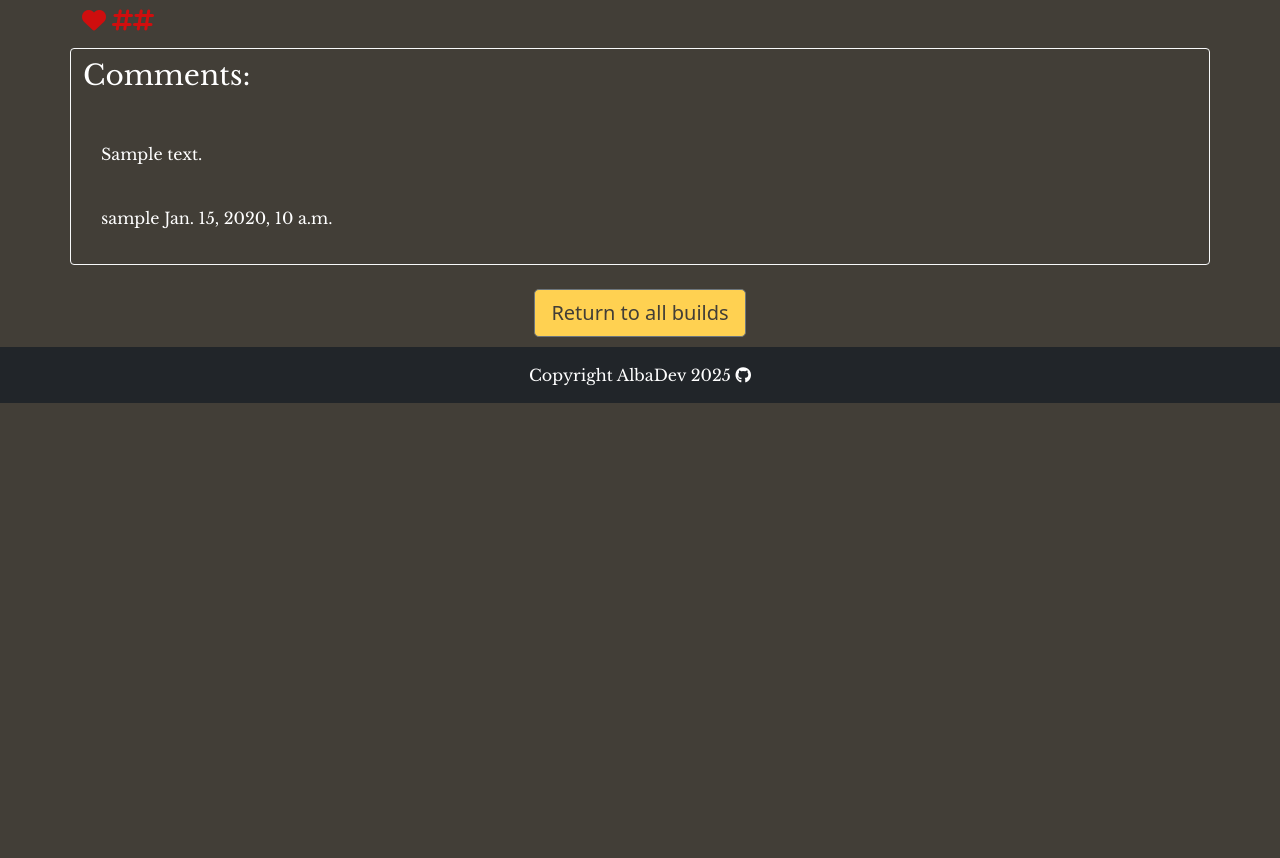
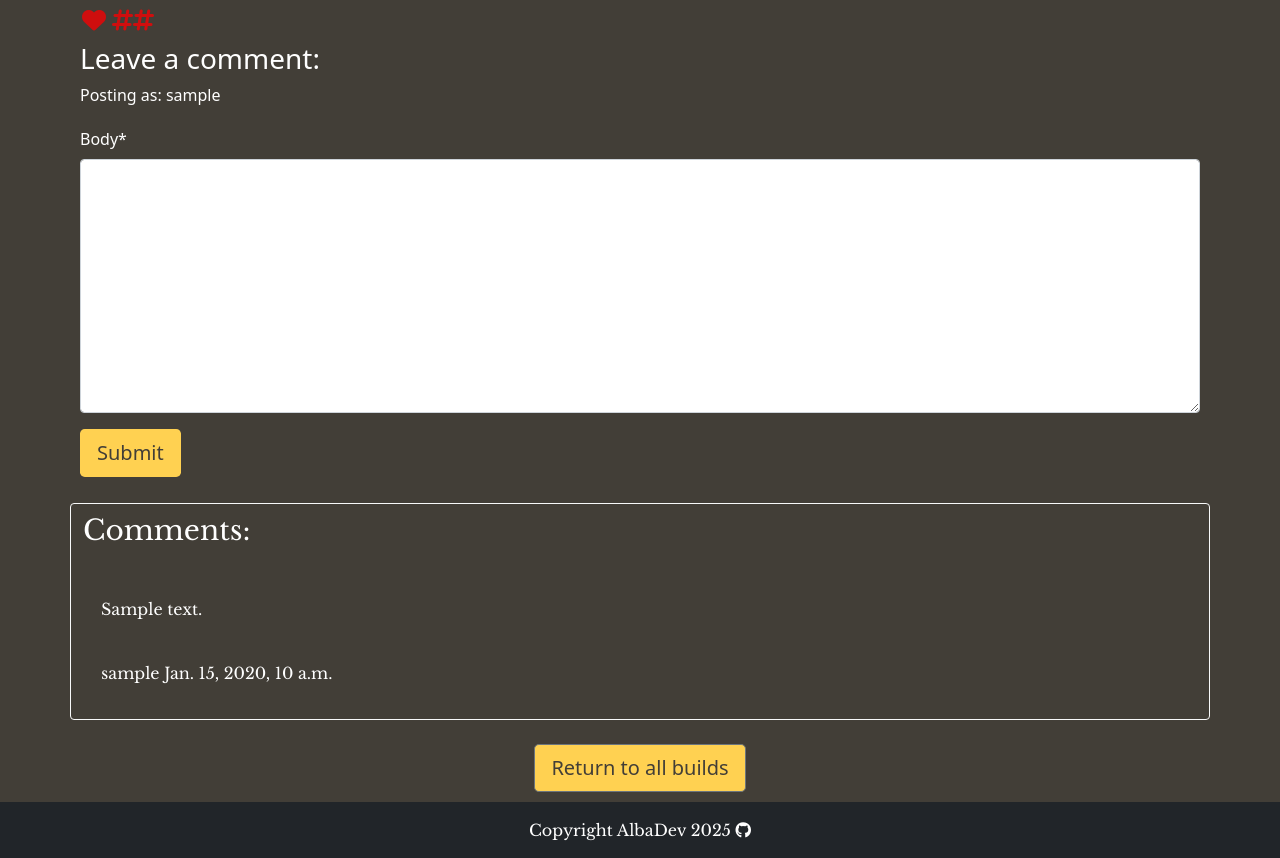
Before and after one commit to AlbaXIII/build.mt, a Django app: a page that uses bgbuild/templates/bgbuild/bgbuild_detail.html in a window 1280 px wide. Shown: the part 584-1442 px from the top of the page. Before the commit the page ends 987 px from the top, so only its background shows below. Run offline with Django 4.2, Linux system fonts and the light colour scheme; a user stored in the database is signed in; tables that the repository leaves empty hold one stand-in row (values such as "Sample post"); some libraries are stand-ins or nearby versions; some web fonts are replaced.

Commit message:
feat - add crispy comment form to build detail & test, add messages

```diff
--- /dev/null
+++ b/bgbuild/forms.py
@@ -0,0 +1,7 @@
+from .models import Bgcomment
+from django import forms
+
+class BgcommentForm(forms.ModelForm):
+    class Meta:
+        model = Bgcomment
+        fields = ('body',)
--- a/bgbuild/templates/bgbuild/bgbuild_detail.html
+++ b/bgbuild/templates/bgbuild/bgbuild_detail.html
@@ -1,6 +1,8 @@
 {% extends "base.html" %}
 
 {% load static %}
+
+{% load crispy_forms_tags %}
 
 {% block content %}
 
@@ -85,8 +87,23 @@
             </div>
         </div>
 
-
-
+        <div class="row justify-content-center">
+            <div class="card-body">
+                {% if user.is_authenticated %}
+                <h3>Leave a comment:</h3>
+                <p>Posting as: {{ user.username }}</p>
+                <form id="commentForm" method="post"
+                    style="margin-top: 1.2em;">
+                    {{ comment_form | crispy }}
+                    {% csrf_token %}
+                    <button id="submitButton" type="submit"
+                    class="btn btn-signup btn-lg comment-btn">Submit</button>
+                </form>
+                {% else %}
+                <p>Please register or login to leave a comment.</p>
+                {% endif %}
+            </div>
+        </div>
         <div class="row justify-content-center">
             <div class="card border-light mb-4 mt-3 comment-section">
                 <h3 class="comment-header">Comments:</h3>
--- a/bgbuild/views.py
+++ b/bgbuild/views.py
@@ -1,8 +1,10 @@
 from django.shortcuts import render, get_object_or_404
 from django.views import generic
+from django.contrib import messages
 from django.views.generic import CreateView, ListView, DeleteView, UpdateView
 from django.db.models import Q
 from .models import Bgbuild
+from .forms import BgcommentForm
 
 
 # Create your views here.
@@ -25,6 +27,20 @@ def buildDetail(request, slug):
     comments = build.comments.all().order_by("-created_on")
     comment_count = build.comments.count()
 
+    if request.method == "POST":
+        comment_form = BgcommentForm(data=request.POST)
+        if comment_form.is_valid():
+            comment = comment_form.save(commit=False)
+            comment.user = request.user
+            comment.build = build
+            comment.save()
+            messages.add_message(
+                request, messages.SUCCESS,
+                'Comment submitted!'
+            )
+
+    comment_form = BgcommentForm()
+
     return render(
         request,
         "bgbuild/bgbuild_detail.html",
@@ -32,5 +48,6 @@ def buildDetail(request, slug):
             "build": build,
             "comments": comments,
             "comment_count": comment_count,
+            "comment_form": comment_form,
         },
     )
--- a/build_mt/settings.py
+++ b/build_mt/settings.py
@@ -45,6 +45,8 @@ INSTALLED_APPS = [
     'allauth',
     'allauth.account',
     'allauth.socialaccount',
+    'crispy_forms',
+    'crispy_bootstrap5',
     'django_summernote',
     'bgbuild',
 ]
@@ -52,6 +54,9 @@ INSTALLED_APPS = [
 SITE_ID = 1
 LOGIN_REDIRECT_URL = '/'
 LOGOUT_REDIRECT_URL = '/'
+
+CRISPY_ALLOWED_TEMPLATE_PACKS = "bootstrap5"
+CRISPY_TEMPLATE_PACK = "bootstrap5"
 
 MIDDLEWARE = [
     'django.middleware.security.SecurityMiddleware',
--- a/requirements.txt
+++ b/requirements.txt
@@ -1,7 +1,9 @@
 asgiref==3.8.1
+crispy-bootstrap5==0.7
 dj-database-url==0.5.0
 Django==4.2.17
 django-allauth==0.57.2
+django-crispy-forms==2.3
 django-summernote==0.8.20.0
 gunicorn==20.1.0
 oauthlib==3.2.2
--- a/static/css/style.css
+++ b/static/css/style.css
@@ -47,6 +47,15 @@ body {
 
 .main-bg {
     background-color: #423E37;
+}
+
+/* base.html message alerts */
+
+.alert {
+    color: #423E37;
+    font-family: Libre Baskerville, sans-serif;
+    margin-top: 10px;
+    background-color: #FFD151;
 }
 
 /* base.html footer style */
@@ -228,3 +237,8 @@ body {
 .comment-break {
     background-color: #fff;
 }
+
+.comment-btn {
+    background: #FFD151;
+    color: #423E37;
+}
```
Also changed, not shown: bgbuild/templates/bgbuild/bgbuild_list.html (+6 -1 lines).
